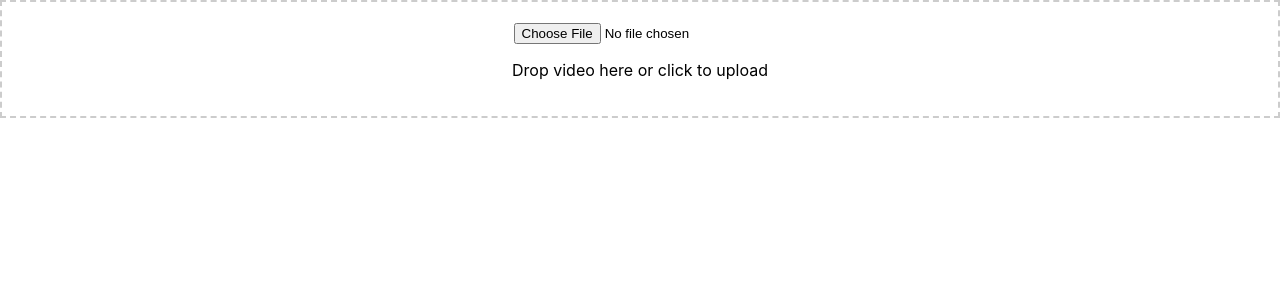
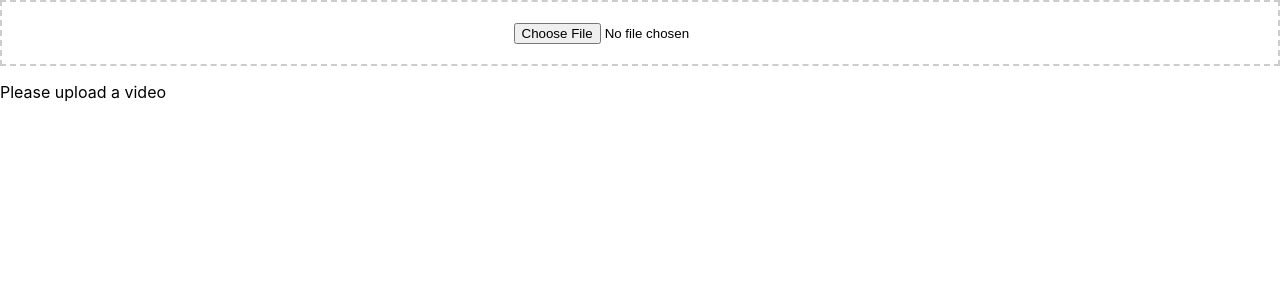
Before and after one commit to Zombatar33/deepfryer, a React (Create React App) app: page / in a window 1280 px wide. Shown: the top 300 px of the page. Built offline with nearby package versions, Linux system fonts and the light colour scheme.

Commit message:
Set Video outside of drag-and-drop

```diff
--- a/src/components/VideoUploader.jsx
+++ b/src/components/VideoUploader.jsx
@@ -26,6 +26,7 @@ function VideoUploader() {
     }
 
     return (
+        <div>
             <div
                 className={`drop-zone ${isDragOver ? 'drag-over' : ''}`}
                 onDrop={handleDrop}
@@ -33,9 +34,11 @@ function VideoUploader() {
                 onDragLeave={handleDragLeave}
             >
                 <input type="file" accept="video/*" onChange={handleFileUpload} />
-            {selectedFile ?
-                <VideoPlayer video={selectedFile} />
-                : <p>Drop video here or click to upload</p>}
+            </div>
+
+            <div>
+                {selectedFile ? <VideoPlayer video={selectedFile} />
+            :   <p>Please upload a video</p>}</div>
         </div>
     );
 }
```
Lines whose indentation alone changed are shown as unchanged.
